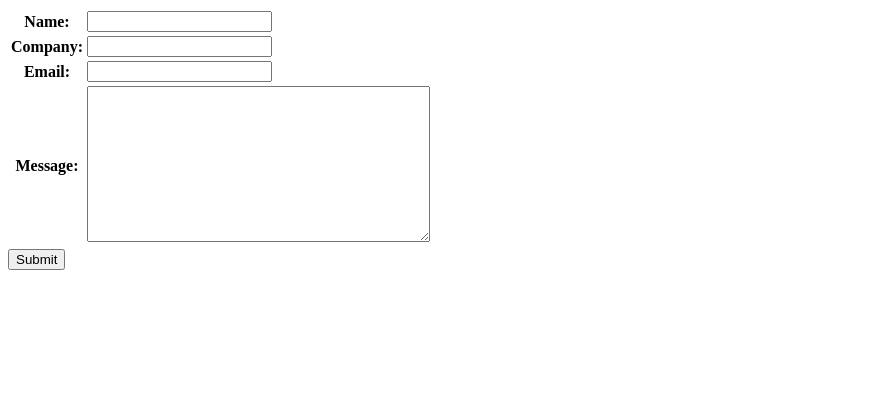
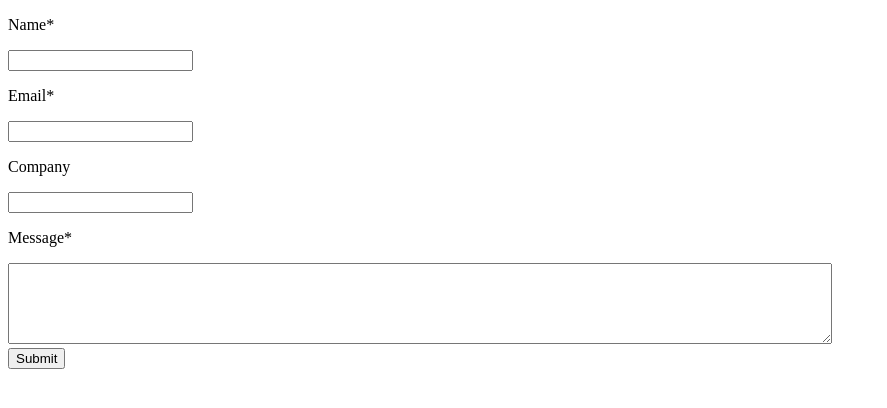
Before and after one commit to SergiFuster/ownwebpage, a Django app: template contact/templates/contact_content.html in a window 1280 px wide. Shown: the top 408 px of the page, without its empty margins (0-887 px from the left). Run offline with Django 5.2, Linux system fonts and the light colour scheme; the template is opened without the code that fills it: values that come from a table or form of the project are taken from there, others are empty.

Commit message:
Contact form frontend done

```diff
--- a/contact/forms.py
+++ b/contact/forms.py
@@ -4,4 +4,4 @@ class ContactForm(forms.Form):
     name = forms.CharField(max_length=100)
     company = forms.CharField(max_length=100, required=False)
     email = forms.EmailField()
-    message = forms.CharField(widget=forms.Textarea)
+    message = forms.CharField(widget=forms.Textarea(attrs={"rows": 5, "cols": 100}))
--- a/contact/templates/contact.html
+++ b/contact/templates/contact.html
@@ -11,7 +11,8 @@
         {% if form %}
             {% include 'contact_content.html' with form=form%}
         {% else %}
-            <p>Thank you for your message.</p>
+            {% include 'success.html' with message="Thank you for your message."%}
+            {% include 'reload_button.html' with endpoint="contact" %}
         {% endif %}
     {% endblock %}
 </body>
--- a/contact/templates/contact_content.html
+++ b/contact/templates/contact_content.html
@@ -6,19 +6,33 @@
     <title>Document</title>
 </head>
 <body>
-    <form action="" method="post">
-        {% csrf_token %}
+    <div class="container bottom_slide">
 
-        {% if form.errors %}
-            <p style="color: red;">
-                Please correct the error{{ form.errors|pluralize }} below.
-            </p>
-        {% endif %}
+        <form action="" method="post">{% csrf_token %}
+            {% if form.errors %}
+                {% include 'error.html' with message="Please correct the error/s above." %}
+            {% endif %}
+            <div class="form-group">
+                <p class="my-1">Name<span class="text-danger">*</span></p>
+                {{ form.name }}
+            </div>
+            <div class="form-group">
+                <p class="my-1">Email<span class="text-danger">*</span></p>
+                {{ form.email }}
+            </div>
+            <div class="form-group">
+                <p class="my-1">Company</p>
+                {{ form.company }}
+            </div>
+            <div class="form-group">
+                <p class="my-1">Message<span class="text-danger">*</span></p>
+                {{ form.message }}
+            </div>
+            <button class="btn btn-outline-primary my-2"type="submit" class="btn btn-primary">Submit</button>
+        </form>
 
-        <table>
-            {{ form.as_table }}
-        </table>
-        <input type="submit" value="Submit">
-    </form>
+    </div>
+
+    </div>
 </body>
 </html>
--- a/ownwebpage/settings.py
+++ b/ownwebpage/settings.py
@@ -137,7 +137,7 @@ STATIC_URL = "static/"
 
 DEFAULT_AUTO_FIELD = "django.db.models.BigAutoField"
 
-EMAIL_BACKEND = "django.core.mail.backends.smtp.EmailBackend"
+EMAIL_BACKEND = "django.core.mail.backends.console.EmailBackend"
 EMAIL_HOST = "smtp.gmail.com"
 EMAIL_PORT = 587
 EMAIL_USE_TLS = True
--- a/ownwebpage/templates/base.html
+++ b/ownwebpage/templates/base.html
@@ -49,7 +49,6 @@
         duration: 500,
         origin: 'top',
         distance: '100px',
-        reset: true
         });
         sr.reveal('.appear', {
         duration: 1000,
--- a/ownwebpage/templates/cards/card3.html
+++ b/ownwebpage/templates/cards/card3.html
@@ -6,7 +6,7 @@
     <title>Document</title>
 </head>
 <body>
-    <div class="card my-5 right_slide">
+    <div class="card my-5 bottom_slide">
         <div class="card-header bg-dark">
             <p class="lead text-white">Title: {% block title %} {% endblock %} </p>
         </div>
```
Also changed, not shown: ownwebpage/templates/error.html (added, +14 -0 lines), ownwebpage/templates/reload_button.html (added, +13 -0 lines), ownwebpage/templates/success.html (added, +15 -0 lines).
